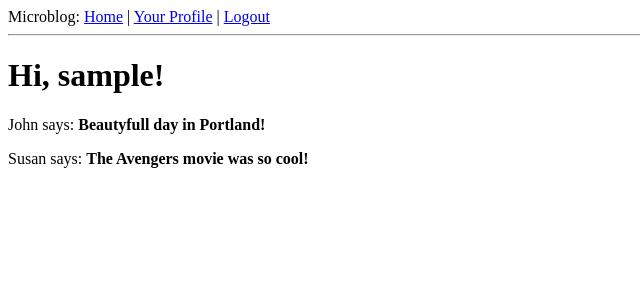
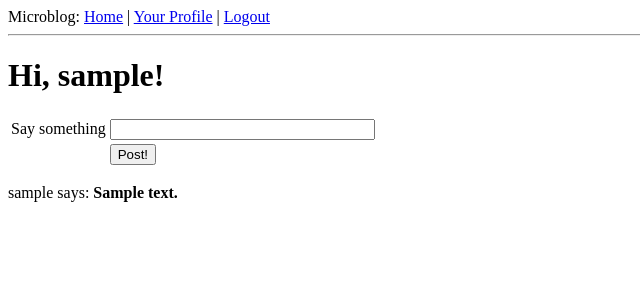
Before and after one commit to d2emon/w2w, a Flask app: page / in a window 1280 px wide. Shown: the top 300 px of the page, without its empty margins (0-640 px from the left). Run offline with Flask 2, Linux system fonts and the light colour scheme; a user stored in the database is signed in; tables that the repository leaves empty hold one stand-in row (values such as "Sample post"); parts of the project's set-up code (start-up, migrations or seed data) failed here and were passed over.

Commit message:
Post form

```diff
--- a/src/web/forms.py
+++ b/src/web/forms.py
@@ -29,3 +29,7 @@ class EditForm(FlaskForm):
             self.nickname.errors.append("This nickname is allready in use. Please choose another one.")
             return False
         return True
+
+
+class PostForm(FlaskForm):
+    post = TextField('post', validators=[Required(), ])
--- a/src/web/templates/index.html
+++ b/src/web/templates/index.html
@@ -1,6 +1,25 @@
 {% extends "base.html" %}
 {% block content %}
     <h1>Hi, {{user.nickname}}!</h1>
+    <form action="#" method="post" name="post">
+      {{ form.hidden_tag() }}
+      <table>
+        <tr>
+          <td>Say something</td>
+          <td>{{ form.post(size=30, maxlength=140) }}</td>
+          <td>
+            {% for error in form.errors.post %}
+            <span style="color: red;">{{ error }}</span><br>
+            {% endfor %}
+          </td>
+        </tr>
+        <tr>
+          <td>&nbsp;</td>
+          <td><input type="submit" value="Post!"></td>
+          <td>&nbsp;</td>
+        </tr>
+      </table>
+    </form>
     {% for post in posts %}
     <div><p>{{post.author.nickname}} says: <b>{{post.body}}</b></p></div>
     {% endfor %}
--- a/src/web/views.py
+++ b/src/web/views.py
@@ -1,8 +1,9 @@
+from datetime import datetime
 from flask import g, session, request, url_for, render_template, redirect, flash
 from flask_login import current_user, login_user, login_required, logout_user
 from web import app, db, oid, lm
-from .forms import LoginForm, EditForm
-from .models import User, ROLE_USER
+from .forms import LoginForm, EditForm, PostForm
+from .models import User, ROLE_USER, Post
 
 
 @app.errorhandler(404)
@@ -16,24 +17,23 @@ def error500(error):
 
 
 @app.route("/")
-@app.route("/index")
+@app.route("/index", methods=["GET", "POST", ])
 @login_required
 def index():
+    form = PostForm()
+    if form.validate_on_submit():
+        post = Post(body=form.post.data, timestamp=datetime.utcnow(), author=g.user)
+        db.session.add(post)
+        db.session.commit()
+        flash('Your post is now live!')
+        return redirect(url_for('index'))
     user = g.user
-    posts = [
-        {
-            'author': {'nickname': "John"},
-            'body': "Beautyfull day in Portland!",
-        },
-        {
-            'author': {'nickname': "Susan"},
-            'body': "The Avengers movie was so cool!",
-        },
-    ]
+    posts = g.user.followed_posts().all()
     return render_template("index.html",
                            title="Home",
                            user=user,
                            posts=posts,
+                           form=form,
                            )
 
 
```
